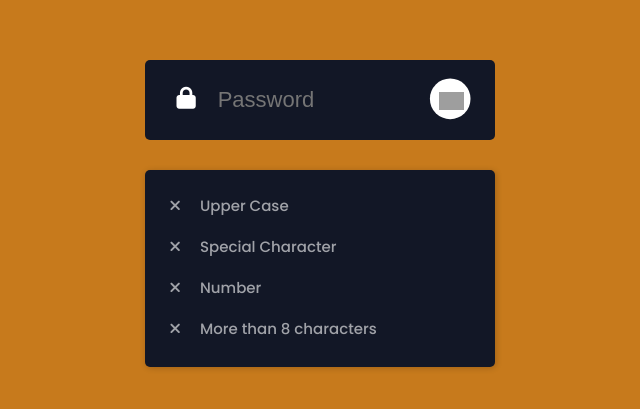
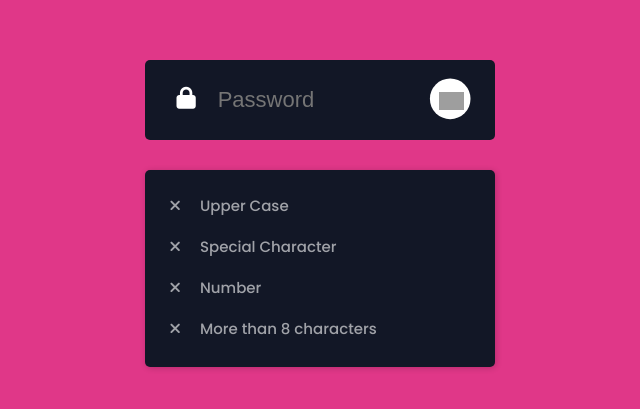
Before and after one commit to vaishnavikhatri3/Password-Validator, a plain HTML site: page index.html in a window 1280 px wide. Shown: the part 179-588 px from the top of the page, without its empty margins (320-960 px from the left). Drawn offline with Linux system fonts and the light colour scheme; grey boxes are pictures that could not be loaded.

Commit message:
style.css

```diff
--- a/style.css
+++ b/style.css
@@ -15,7 +15,7 @@ body {
 
 .container {
   height: 100vh;
-  background: #c77a1c;
+  background: #e03788;
   flex-direction: column;
 }
 
```
